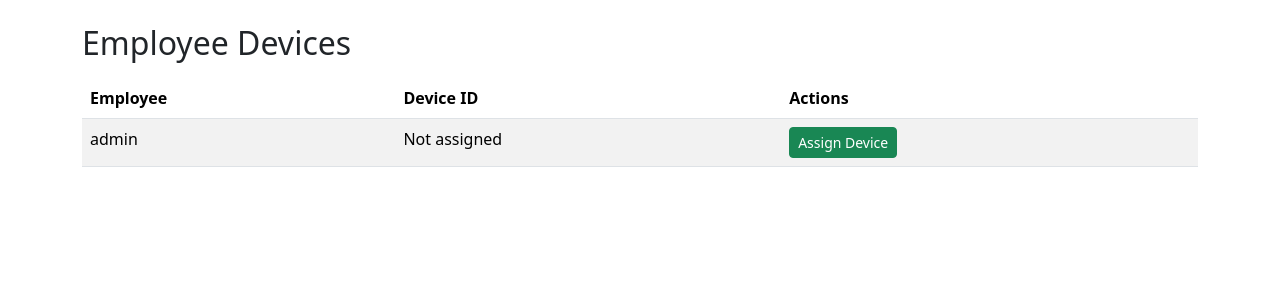
After one commit to mikexportit-jpg/attendance, a Flask app: page /admin/devices in a window 1280 px wide. The commit adds this page. Shown: the top 300 px of the page. Run offline with Flask 3, Linux system fonts and the light colour scheme; a user stored in the database is signed in; data comes from the database, SQL or seed files in the repository; both versions use the stored data as it was after the commit.

Commit message:
Fix admin devices template and reset button display

```diff
--- a/attendance_app/models.py
+++ b/attendance_app/models.py
@@ -14,8 +14,9 @@ class User(UserMixin, db.Model):
     password = db.Column(db.String(128))
     role = db.Column(db.String(20), default='employee')
     salary_per_month = db.Column(db.Float, default=0.0)
-    device_id = db.Column(db.String(128), unique=True, nullable=True)
+    device_id = db.Column(db.String(100), unique=True, nullable=True)
     serial_number = db.Column(db.String(255), unique=True, nullable=True)
+    is_admin = db.Column(db.Boolean, default=False)
 
     def set_password(self, password):
         self.password = password
--- a/attendance_app/routes.py
+++ b/attendance_app/routes.py
@@ -1,4 +1,4 @@
-from flask import Blueprint, render_template, redirect, url_for, request, flash, send_file, jsonify, make_response
+from flask import Blueprint, render_template, redirect, url_for, request, flash, send_file, jsonify, make_response, abort
 from flask_login import login_required, current_user
 from datetime import datetime, date, time, timedelta
 from sqlalchemy import func, cast, Date, and_
@@ -12,7 +12,7 @@ from attendance_app.models import (
     User, Attendance, AdvanceSalary, LeaveRequest, Overtime, BreakSession, QRCodeToken, Deduction
 )
 from attendance_app.forms import DeductionForm
-
+from functools import wraps
 
 api_bp = Blueprint('api', __name__)
 
@@ -857,8 +857,7 @@ def qr_code():
     buf.seek(0)
     return send_file(buf, mimetype='image/png')
 
-@app.route("/scan")
-@login_required
+@api_bp.route('/scan')
 def scan_page():
     token = request.args.get("token")
 
@@ -901,19 +900,17 @@ def scan_page():
 
     return render_template("scan.html", token=token)
 
-@app.route('/register-device', methods=['GET', 'POST'])
-@login_required
+@api_bp.route("/api/register-device", methods=["POST"])
 def register_device():
-    if request.method == 'POST':
-        device_id = request.form['device_id']
-        current_user.device_id = device_id
-        db.session.commit()
-
-        response = redirect(url_for('dashboard'))
-        response.set_cookie('device_id', device_id, max_age=60*60*24*365)
-        return response
-
-    return render_template('register_device.html')
+    data = request.get_json()
+    device_id = data.get("device_id")
+
+    if not device_id:
+        return jsonify({"error": "Missing device ID"}), 400
+
+    response = make_response(jsonify({"status": "ok"}))
+    response.set_cookie("device_id", device_id, max_age=60*60*24*365*5)  # 5 years
+    return response
 
 def get_expected_regular_hours(year, month):
     total = 0
@@ -1498,28 +1495,30 @@ def attendance_detail(user_id):
 
     return render_template('attendance_detail.html', message=message)
 
-@app.route('/update_nfc_uid', methods=['POST'])
-@login_required  # Optional, add your auth logic here
-def update_nfc_uid():
-    user_id = request.form.get('user_id')
-    nfc_uid = request.form.get('nfc_uid').strip() if request.form.get('nfc_uid') else None
-
-    user = User.query.get(user_id)
-    if not user:
-        flash("User not found.", "danger")
-        return redirect(url_for('users'))
-
-    # Optional: check if NFC UID is unique
-    if nfc_uid:
-        existing = User.query.filter(User.nfc_uid == nfc_uid, User.id != user.id).first()
-        if existing:
-            flash(f"NFC UID {nfc_uid} is already assigned to another user.", "danger")
-            return redirect(url_for('users'))
-
-    user.nfc_uid = nfc_uid
+@app.route("/admin/assign-device/<int:user_id>", methods=["POST"])
+@login_required
+def assign_device(user_id):
+    # Get device_id from cookie (employee must scan QR first)
+    device_id = request.cookies.get("device_id")
+
+    if not device_id:
+        flash("No device detected. Ask the employee to scan the QR first.", "danger")
+        return redirect(url_for("api.manage_devices"))
+
+
+    user = User.query.get_or_404(user_id)
+
+    if user.device_id:
+        flash("This employee already has a registered device.", "warning")
+        return redirect(url_for("api.manage_devices"))
+
+
+    user.device_id = device_id
     db.session.commit()
-    flash(f"NFC UID updated for {user.name}.", "success")
-    return redirect(url_for('users'))
+
+    flash(f"Device successfully assigned to {user.username}.", "success")
+    return redirect(url_for("api.manage_devices"))
+
 
 @app.route('/import-advance-salaries', methods=['POST'])
 def import_advance_salaries():
@@ -1726,19 +1725,19 @@ def admin_live_qr():
     # Serve image directly
     return send_file(buf, mimetype='image/png')
 
-@app.route('/admin/qr-image')
-@login_required
+@api_bp.route('/qr-image')
 def qr_image():
     # Generate a new unique token
     token = secrets.token_urlsafe(16)
 
     # Save token to DB
-    qr = QRCodeToken(token=token)
+    qr = QRCodeToken(token=token, used=False)
     db.session.add(qr)
     db.session.commit()
 
     # Full URL that QR will point to
-    full_url = f"https://attendance-64n0.onrender.com/scan?token={token}"
+    #full_url = f"https://attendance-64n0.onrender.com/scan?token={token}"#
+    full_url = url_for("api.scan_action", token=token, _external=True)
 
     # Generate QR code
     qr_img = qrcode.make(full_url)
@@ -1749,3 +1748,78 @@ def qr_image():
     img_io.seek(0)
 
     return send_file(img_io, mimetype='image/png')
+
+@api_bp.route('/scan-action')
+def scan_action():
+    token = request.args.get("token")
+
+    qr_entry = QRCodeToken.query.filter_by(token=token, used=False).first()
+    if not qr_entry:
+        return "Invalid or expired QR code", 400
+
+    # Expire token immediately
+    qr_entry.used = True
+    db.session.commit()
+
+    device_id = request.cookies.get("device_id")
+    if not device_id:
+        return redirect(url_for("register_device"))
+
+    employee = User.query.filter_by(device_id=device_id).first()
+    if not employee:
+        return redirect(url_for("register_device"))
+
+    return process_attendance(employee)
+
+def process_attendance(employee):
+    today = date.today()
+    now = datetime.now().time()
+
+    attendance = Attendance.query.filter_by(
+        user_id=employee.id,
+        date=today
+    ).first()
+
+    if not attendance:
+        attendance = Attendance(
+            user_id=employee.id,
+            date=today,
+            clock_in=now
+        )
+        db.session.add(attendance)
+        db.session.commit()
+        return "Clocked In ✅"
+
+    elif not attendance.clock_out:
+        attendance.clock_out = now
+        db.session.commit()
+        return "Clocked Out ✅"
+
+    else:
+        return "Already clocked in and out today ℹ️"
+
+@app.route("/admin/reset-device/<int:user_id>", methods=["POST"])
+@login_required
+def reset_device(user_id):
+    user = User.query.get_or_404(user_id)
+    user.device_id = None
+    db.session.commit()
+    flash("Device reset. Employee must re-scan.", "success")
+    return redirect(url_for("api.manage_devices"))
+
+
+def admin_required(func):
+    @wraps(func)
+    def wrapper(*args, **kwargs):
+        if not getattr(current_user, "is_admin", False):
+            abort(403)
+        return func(*args, **kwargs)
+    return wrapper
+
+# Show list of employees and device IDs
+@api_bp.route("/admin/devices")
+@login_required
+@admin_required
+def manage_devices():
+    employees = User.query.all()
+    return render_template("admin_devices.html", employees=employees)
--- /dev/null
+++ b/attendance_app/templates/admin_devices.html
@@ -0,0 +1,61 @@
+<!DOCTYPE html>
+<html lang="en">
+<head>
+    <meta charset="UTF-8">
+    <title>Manage Employee Devices</title>
+    <link href="https://cdn.jsdelivr.net/npm/bootstrap@5.3.2/dist/css/bootstrap.min.css" rel="stylesheet">
+</head>
+<body class="p-4">
+
+<div class="container">
+    <h2>Employee Devices</h2>
+
+    <!-- Flash messages -->
+    <div class="messages">
+        {% with messages = get_flashed_messages(with_categories=true) %}
+            {% if messages %}
+                {% for category, message in messages %}
+                    <div class="alert alert-{{ category }} alert-dismissible fade show" role="alert">
+                        {{ message }}
+                        <button type="button" class="btn-close" data-bs-dismiss="alert" aria-label="Close"></button>
+                    </div>
+                {% endfor %}
+            {% endif %}
+        {% endwith %}
+    </div>
+
+    <table class="table table-striped mt-3">
+        <thead>
+            <tr>
+                <th>Employee</th>
+                <th>Device ID</th>
+                <th>Actions</th>
+            </tr>
+        </thead>
+        <tbody>
+            {% for emp in employees %}
+            <tr>
+                <td>{{ emp.username }}</td>
+                <td>{{ emp.device_id or "Not assigned" }}</td>
+                <td>
+                    <!-- Assign Device button -->
+                    <form action="{{ url_for('assign_device', user_id=emp.id) }}" method="POST" style="display:inline-block">
+                        <button class="btn btn-success btn-sm" type="submit">Assign Device</button>
+                    </form>
+
+                    <!-- Reset Device button, only show if device is assigned -->
+                    {% if emp.device_id %}
+                    <form action="{{ url_for('reset_device', user_id=emp.id) }}" method="POST" style="display:inline-block">
+                        <button class="btn btn-danger btn-sm" type="submit">Reset Device</button>
+                    </form>
+                    {% endif %}
+                </td>
+            </tr>
+            {% endfor %}
+        </tbody>
+    </table>
+</div>
+
+<script src="https://cdn.jsdelivr.net/npm/bootstrap@5.3.2/dist/js/bootstrap.bundle.min.js"></script>
+</body>
+</html>
--- a/attendance_app/templates/scan.html
+++ b/attendance_app/templates/scan.html
@@ -48,7 +48,7 @@
     <p>Use this page to test scanning QR codes for clock in/out.</p>
 
     <div class="qr-container">
-        <img class="qr-code" src="{{ url_for('live_qr') }}" alt="QR Code">
+        <img src="{{ url_for('api.qr_image') }}" width="300">
     </div>
 
     {% if token %}
```
Also changed, not shown: migrations/versions/0a4192c8bd35_add_serial_number_to_user.py (deleted, +0 -38 lines), migrations/versions/59186a157559_add_nfc_uid_to_user.py (deleted, +0 -31 lines), migrations/versions/766e41668c97_initial_migration_with_is_admin.py (renamed from migrations/versions/a68dfa86cb1b_initial_migration.py, +29 -15 lines), migrations/versions/7fc578dc886b_add_attendance_id_to_breaksession.py (deleted, +0 -38 lines), user.py (added, +27 -0 lines), instance/attendance.db.
